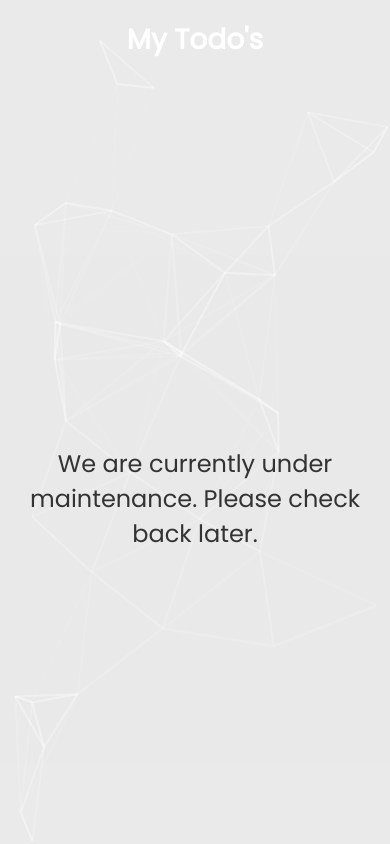
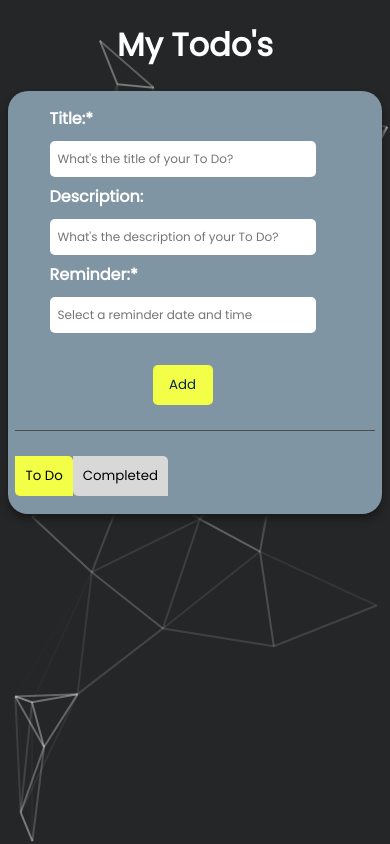
Before and after one commit to tomsabu444/todo-react-app, a React (Vite) app: page / in a window 390 px wide. Built offline with nearby package versions, Linux system fonts and the light colour scheme.

Commit message:
responsive updated

```diff
--- a/src/App.css
+++ b/src/App.css
@@ -40,6 +40,7 @@ h1 {
 
 .todo-input {
   display: flex;
+  flex-wrap: wrap;
   align-items: center;
   justify-content: center;
   border-bottom: 1px solid rgb(77, 77, 77);
@@ -237,6 +238,12 @@ input::placeholder {
   opacity: 0.9;
 }
 
+@media (max-width:1024px) {
+  .todo-input-item {
+    padding-top: 2%;
+  }
+}
+
 /*
 --------------------------------
 */
@@ -246,14 +253,14 @@ input::placeholder {
   display: none;
 }
 
-@media (max-width: 768px) {
+/* @media (max-width: 768px) {
   body {
     font-size: 14px;
   }
 
   .todo-wrapper {
     display: none;
-    /* Hide the container content during maintenance */
+    /* Hide the container content during maintenance *
   }
 
   .maintenance-overlay {
@@ -264,16 +271,16 @@ input::placeholder {
     width: 100%;
     height: 100%;
     background-color: rgba(255, 255, 255, 0.9);
-    /* Semi-transparent white overlay */
+    /* Semi-transparent white overlay *
     text-align: center;
     padding-top: 50vh;
-    /* Center the message vertically */
+    /* Center the message vertically *
     z-index: 1000;
-    /* Ensure the overlay appears on top of other content */
+    /* Ensure the overlay appears on top of other content *
   }
 
   .maintenance-message {
     font-size: 24px;
     color: #333;
   }
-}
+} */
```
